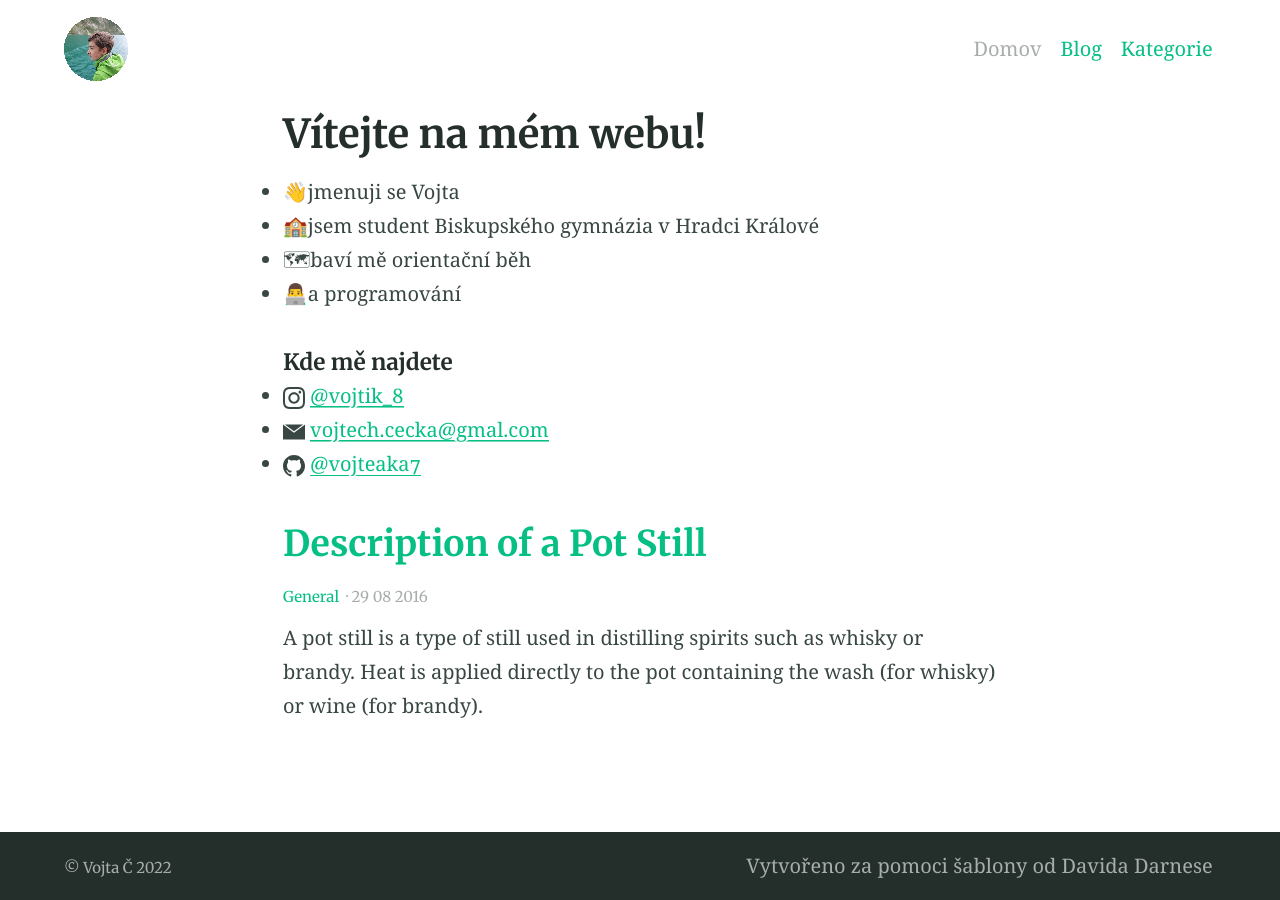
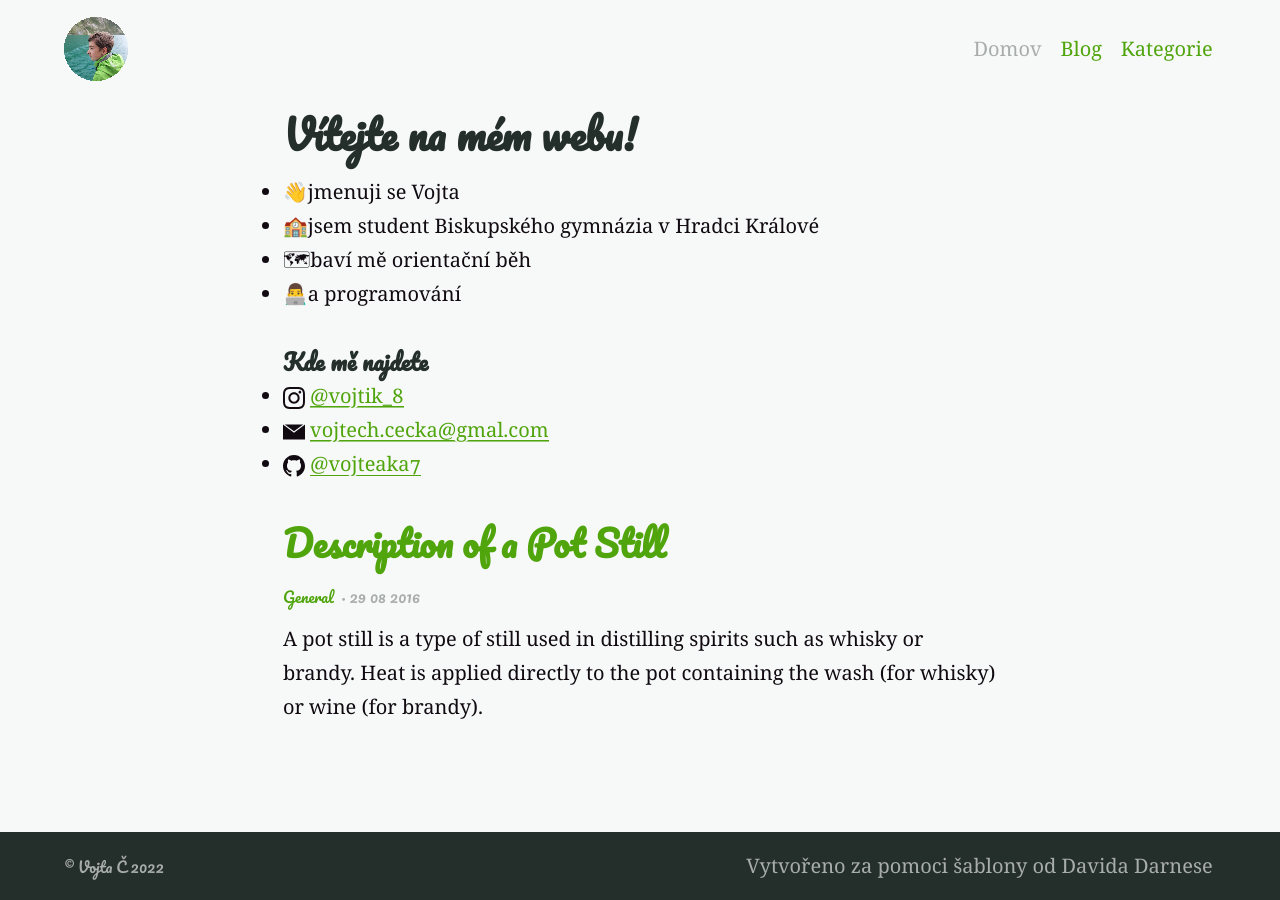
Before and after one commit to vojteaka7/vojteaka7.github.io, a Jekyll site: the page built from index.md, in a window 1280 px wide. Built offline with Jekyll 4.4.1, drawn with Linux system fonts in a browser that asks for light colours.

Commit message:
změna barev a fontu u nadpisů

```diff
--- a/_config.yml
+++ b/_config.yml
@@ -155,3 +155,4 @@ fonts:
     - https://fonts.gstatic.com
   font_urls:
     - https://fonts.googleapis.com/css2?family=Merriweather:wght@400;700&display=swap
+    - https://fonts.googleapis.com/css2?family=Pacifico&display=swap
--- a/_sass/_settings.scss
+++ b/_sass/_settings.scss
@@ -1,14 +1,14 @@
 // Background colours
-$backgroundColour: #ffffff !default;
+$backgroundColour: #F7F9F9 !default;
 $codeBackgroundColour: #fafafa !default;
 $featureBackgroundColour: #f9fafa !default;
 $accentColour: #05bf85 !default;
 
 // Text colours
 $headingColour: #242e2b !default;
-$bodyColour: #384743 !default;
-$linkColour: #05bf85 !default;
-$hoverColour: #008000 !default;
+$bodyColour: #110B11 !default;
+$linkColour: #50A40C !default;
+$hoverColour: #297373 !default;
 $focusColour: #fa407a !default;
 $captionColour: #a8adac !default;
 $white: #ffffff !default;
@@ -23,7 +23,7 @@ $bodytype: (
 ) !default;
 
 $headingtype: (
-  font-family: '"Merriweather", serif',
+  font-family: '"Pacifico", "Merriweather", serif',
   regular: 400,
   bold: 700,
   cap-height: 0.75
--- a/_sass/sassline-base/_typography.scss
+++ b/_sass/sassline-base/_typography.scss
@@ -22,7 +22,7 @@ body {
 // Links.
 a {
   color: $linkColour;
-  text-decoration: none;
+  text-decoration: none !important;
   transition: color .1s, background-color .1s;
 
   &:hover, &:active, &:focus {
```
